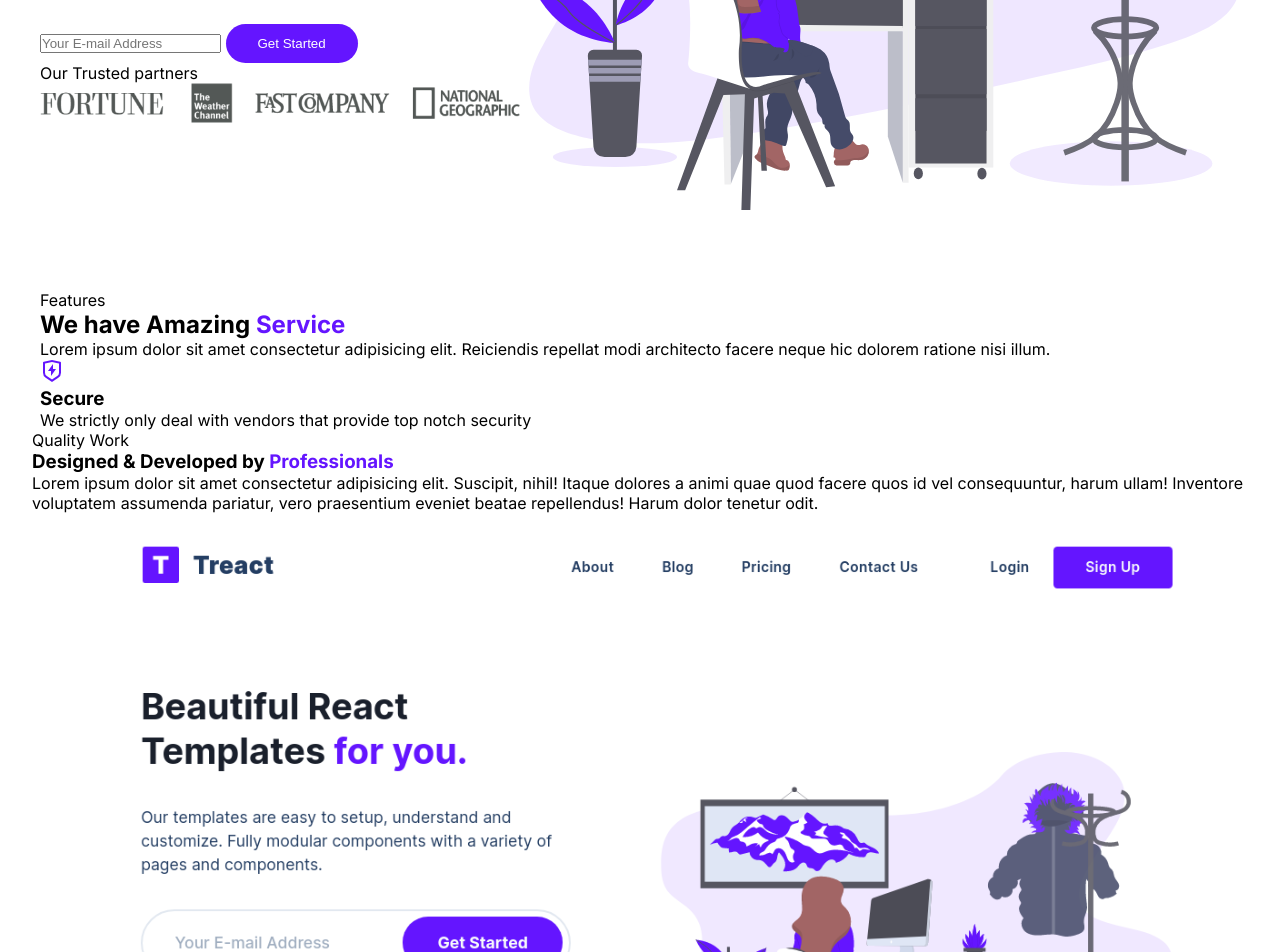
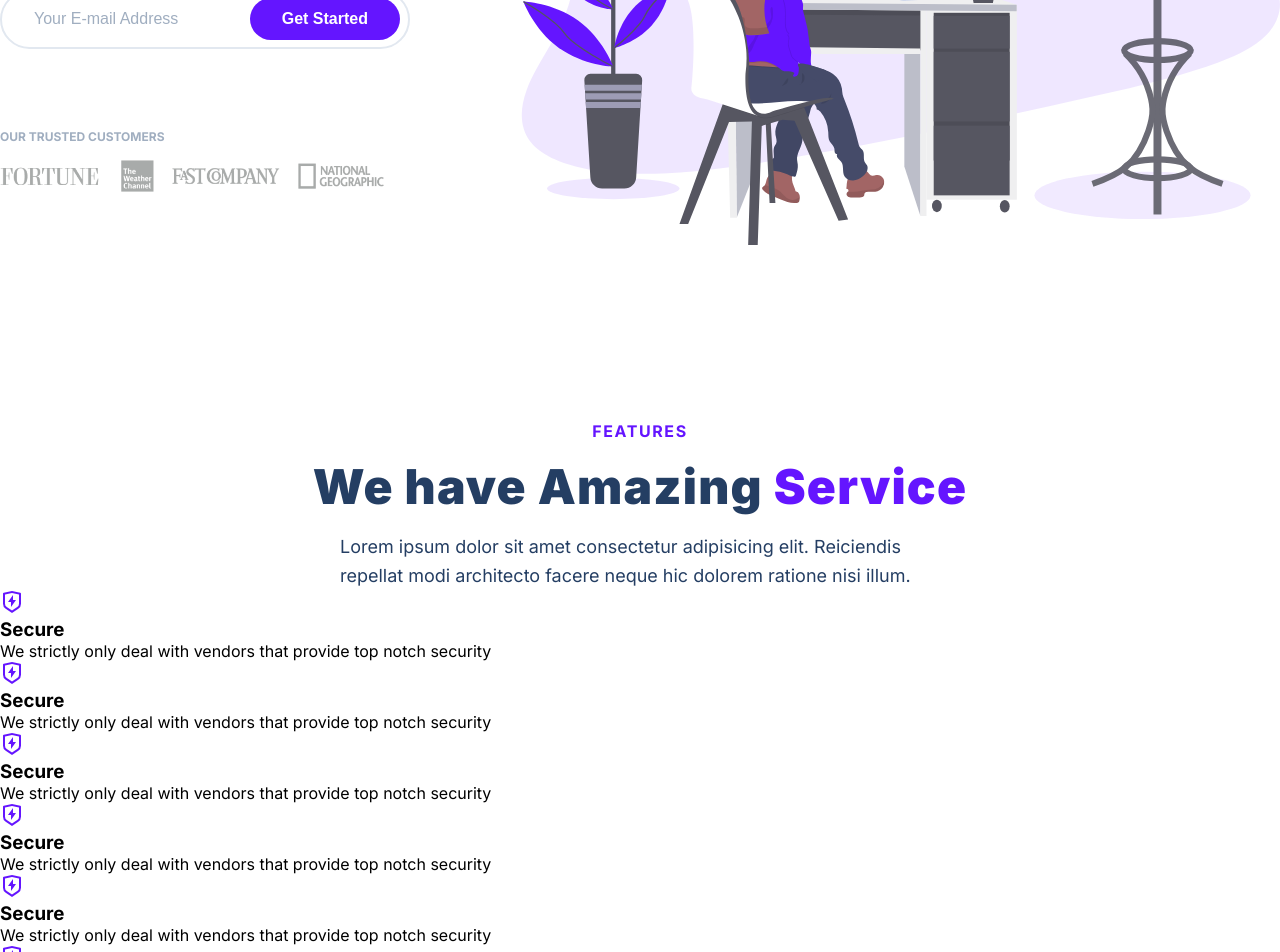
Before and after one commit to Stephanie-Dennehy/Treact-Website-Clone, a plain HTML site: page index.html in a window 1280 px wide. Shown: the part 460-1412 px from the top of the page. Drawn offline with Linux system fonts and the light colour scheme.

Commit message:
modified:   index.html modified:   styles.css

```diff
--- a/index.html
+++ b/index.html
@@ -24,7 +24,7 @@
           <div class="nav__items">
             <ul>
               <li class="nav__item">
-              <a href="#">Home</a>
+              <a href="#">About</a>
               </li>
               <li class="nav__item">
               <a href="#">Blog</a>
@@ -52,7 +52,7 @@
         <div class="two__col--container">
           <div class="left__col">
             <!-- Text Container -->
-            <div class="">
+            <div>
               <h1>Beautiful React Templates <span>for you</span></h1>
               <p class="hero__para">
                 Our templates are easy to setup, understand and customize. Fully
@@ -64,7 +64,7 @@
                 <button class="btn input__btn">Get Started</button>
               </div>
             </div>
-            <p class="small">Our Trusted partners</p>
+            <p class="small">Our Trusted Customers</p>
             <img class="customers__logo-strip"
               src="assets/customers-logo-strip.680ac7c2e8ae28161d2c.png"
               alt=""
@@ -76,31 +76,98 @@
             <img class="hero__img" src="assets/hero-img.svg" alt="" />
           </div>
         </div>
+        <div class="blob"></div>
       </section>
 
       <!-- Features Section -->
       <section class="row">
-        <div class="container">
-        <div>
-          <p>Features</p>
+        <div class="features">
+          <p class="title">Features</p>
           <h2>We have Amazing <span>Service</span></h2>
-          <p>
+          <p class="features__para">
             Lorem ipsum dolor sit amet consectetur adipisicing elit. Reiciendis
             repellat modi architecto facere neque hic dolorem ratione nisi
             illum.
           </p>
         </div>
         <!-- Feature Boxes -->
-        <div class="container">
+        <div class="features__container">
           <!-- Box 1 -->
+           <div class="feature__container">
               <img
              src="assets/shield-icon.daefe14b320b14fbd9cbd18908ac93ec.svg"
               alt=""
               />
-          <div>
+              <div class="feature__text--container">
                 <h3>Secure</h3>
                 <p>
-              We strictly only deal with vendors that provide top notch security
+                  We strictly only deal with vendors that provide top notch
+                  security
+                </p>
+              </div>
+           <!-- Box 2 -->
+           <div class="feature__container">
+              <img
+             src="assets/shield-icon.daefe14b320b14fbd9cbd18908ac93ec.svg"
+              alt=""
+              />
+              <div class="feature__text--container">
+                <h3>Secure</h3>
+                <p>
+                  We strictly only deal with vendors that provide top notch
+                  security
+                </p>
+              </div>
+           <!-- Box 3 -->
+           <div class="feature__container">
+              <img
+             src="assets/shield-icon.daefe14b320b14fbd9cbd18908ac93ec.svg"
+              alt=""
+              />
+              <div class="feature__text--container">
+                <h3>Secure</h3>
+                <p>
+                  We strictly only deal with vendors that provide top notch
+                  security
+                </p>
+              </div>
+            <!-- Box 4 -->
+           <div class="feature__container">
+              <img
+             src="assets/shield-icon.daefe14b320b14fbd9cbd18908ac93ec.svg"
+              alt=""
+              />
+              <div class="feature__text--container">
+                <h3>Secure</h3>
+                <p>
+                  We strictly only deal with vendors that provide top notch
+                  security
+                </p>
+              </div>
+          <!-- Box 5 -->
+           <div class="feature__container">
+              <img
+             src="assets/shield-icon.daefe14b320b14fbd9cbd18908ac93ec.svg"
+              alt=""
+              />
+              <div class="feature__text--container">
+                <h3>Secure</h3>
+                <p>
+                  We strictly only deal with vendors that provide top notch
+                  security
+                </p>
+              </div>
+          <!-- Box 6 -->
+           <div class="feature__container">
+              <img
+             src="assets/shield-icon.daefe14b320b14fbd9cbd18908ac93ec.svg"
+              alt=""
+              />
+              <div class="feature__text--container">
+                <h3>Secure</h3>
+                <p>
+                  We strictly only deal with vendors that provide top notch
+                  security
                 </p>
               </div>
           </div>
@@ -110,7 +177,7 @@
       <!-- Quality Work -->
       <section class="container">
         <!-- Text Container -->
-        <p>Quality Work</p>
+        <p class="title">Quality Work</p>
         <h3>Designed & Developed by <span>Professionals</span></h3>
         <p>
           Lorem ipsum dolor sit amet consectetur adipisicing elit. Suscipit,
--- a/styles.css
+++ b/styles.css
@@ -5,6 +5,7 @@
     --primary-color: #6415ff;
     --secondary-color: #3c0399;
     --text-color: #243E63;
+    --text-color-light: #A0AEC0;
 }
 
 * {
@@ -15,7 +16,6 @@
 
 body {
     font-family: 'Inter', sans-serif;
-    padding: 2rem;
 }
 
 ul {
@@ -50,6 +50,15 @@ h1 {
     margin-bottom: 1rem;
 }
 
+h2 {
+    font-size: 3rem;
+    font-weight: 900;
+    letter-spacing: 0.025em;
+    text-align: center;
+    color: var(--text-color);
+
+}
+
 h4 {
     text-transform: uppercase;
     font-size: 1rem;
@@ -60,14 +69,41 @@ span {
     color: var(--primary-color);
 }
 
-footer {
-    background-color: var(--primary-color);
-    color: #fff;
+input {
+    width: 80%;
+    padding: 1.25rem 1rem;
+    border: 2px solid #eaeaea;
+    border-radius: 3rem;
+    border: 2px solid #E2E8F0;
+    transition: all 0.3s ease;
+}
+input::placeholder {
+    color: var(--text-color-light);
+    font-size: 1rem;
+    font-weight: 300;
+    padding-left: 1rem;
+}
+input:hover {
+    border: 2px solid #cbd5e0;
+}
+
+input:focus {
+    outline: none;
+    border: 2px solid var(--primary-color);
+}
+
+.small {
+    font-size: 0.75rem;
+    color: var(--text-color-light);
+    text-transform: uppercase;
+    margin-top: 5rem;
+    lwetter-spacing: 0.5em;
+    font-weight: 700;
 }
 
 .row {
     width: 100%;
-    max-width: 1200px;
+    max-width: 1300px;
     margin: 0 auto;
 }
 
@@ -91,6 +127,7 @@ footer {
     display: flex;
     justify-content: space-between;
     align-items: center;
+    padding: 2rem 0 0 0;
 }
 
 .logo__container {
@@ -103,10 +140,21 @@ footer {
     height: 40px;
 }
 
+.logo:hover {
+    cursor: pointer;
+}
+
 .logo__text {
     font-size: 1.5rem;
-    font-weight: 700;
+    font-weight: 800;
+    letter-spacing: 0.025em;
     margin-left: 8px;
+    color: var(--text-color);
+}
+
+.logo__text:hover {
+    color: var(--primary-color);
+    cursor: pointer;
 }
 
 .nav__items {
@@ -114,12 +162,12 @@ footer {
     align-items: center;
 }
 
-.nav__item {
+.nav__item  {
     margin: 0 1.5rem;
 }
 
 .extra__space {
-    margin: 0 1.5rem 0 3rem;
+    margin-left: 3rem;
 }
 
 .two__col--container {
@@ -152,6 +200,61 @@ footer {
     margin: 2rem 0;
 }
 
+.input__container {
+    position: relative;
+}
+
+.input__btn {
+    position: absolute;
+    content: '';
+    right: 104px;
+    margin: .5rem;
+    font-size: 1rem;
+    font-weight: 700;
+}
+
+.customers__logo-strip {
+    max-width: 100%;
+    height: auto;
+    margin-top: 1rem;
+    opacity: 0.5;
+    padding-right: 128px;
+}
+
+.features {
+    padding-top: 6rem;
+}
+
+.title {
+    font-size: 1rem;
+    font-weight: 700;
+    letter-spacing: 0.1em;
+    text-transform: uppercase;
+    color: var(--primary-color);
+    text-align: center;
+    margin-bottom: 1rem;
+}
+
+.features__para {
+    font-size: 1.125rem;
+    margin: 0 auto;
+    width: 100%;
+    max-width: 600px;
+    margin-top: 1rem;
+    color: var(--text-color);
+    line-height: 1.625;
+
+}
+
+footer {
+    background-color: var(--primary-color);
+    color: #fff;
+}
+
+footer a {
+    color: #fff;
+}
+
 .footer__container {
     display: flex;
     justify-content: space-between;
```
Lines whose indentation alone changed are shown as unchanged.
